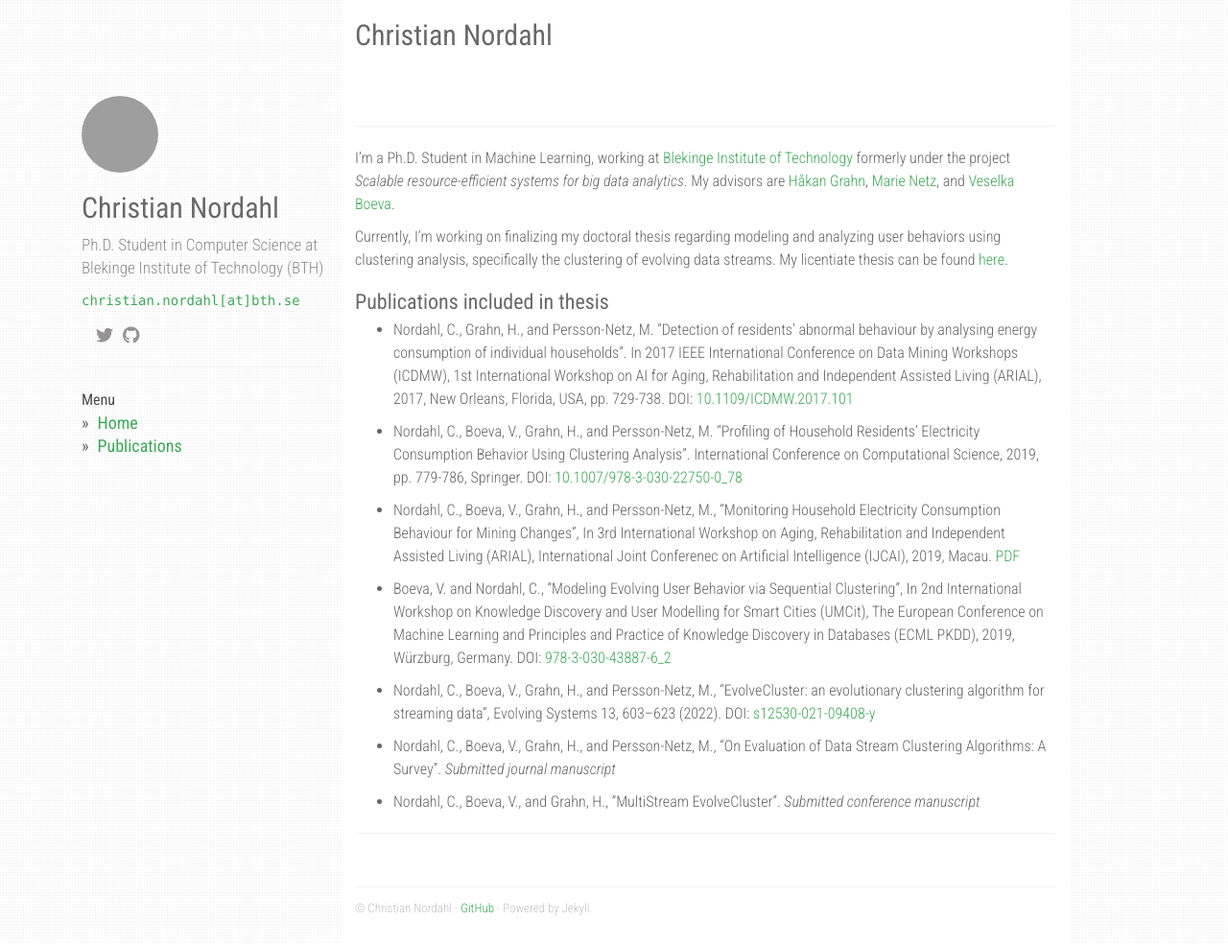
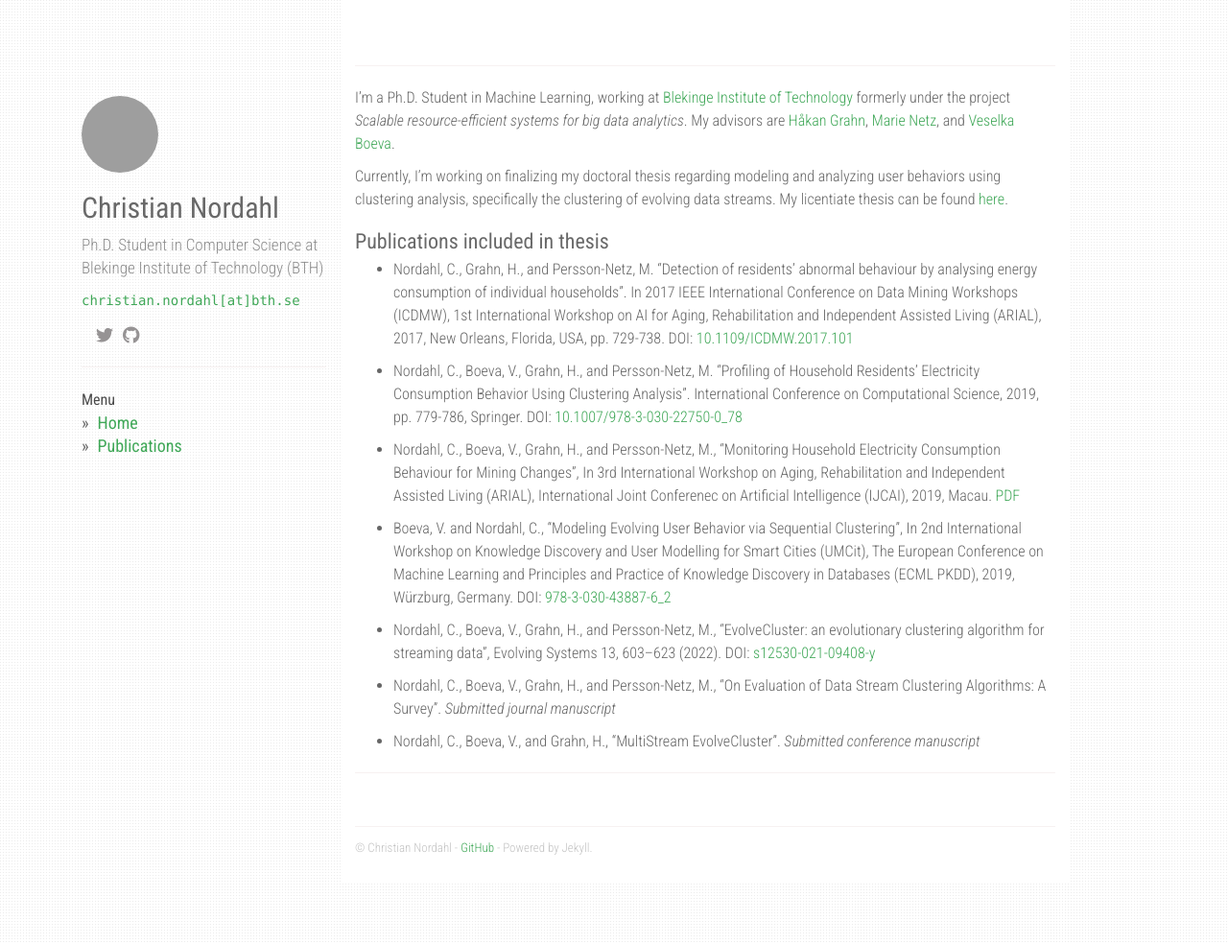
Before and after one commit to christiannordahl/christiannordahl.github.io, a Jekyll site: the page built from index.md, in a window 1280 px wide and 984 px high. Shown: the whole window at 96% size. Built offline with Jekyll 4.4.1, drawn with Linux system fonts in a browser that asks for light colours; nearby versions of some CDN libraries; a style sheet for code colours, icons or effects is not loaded; grey boxes are pictures that could not be loaded.

Commit message:
REmoved title again. Horrible

```diff
--- a/index.md
+++ b/index.md
@@ -2,7 +2,7 @@
 layout: default
 permalink: /
 ---
-<h1>{{ site.title }}</h1>
+<!--- <h1>{{ site.title }}</h1> --->
 <br><br>
 
 ---
```
